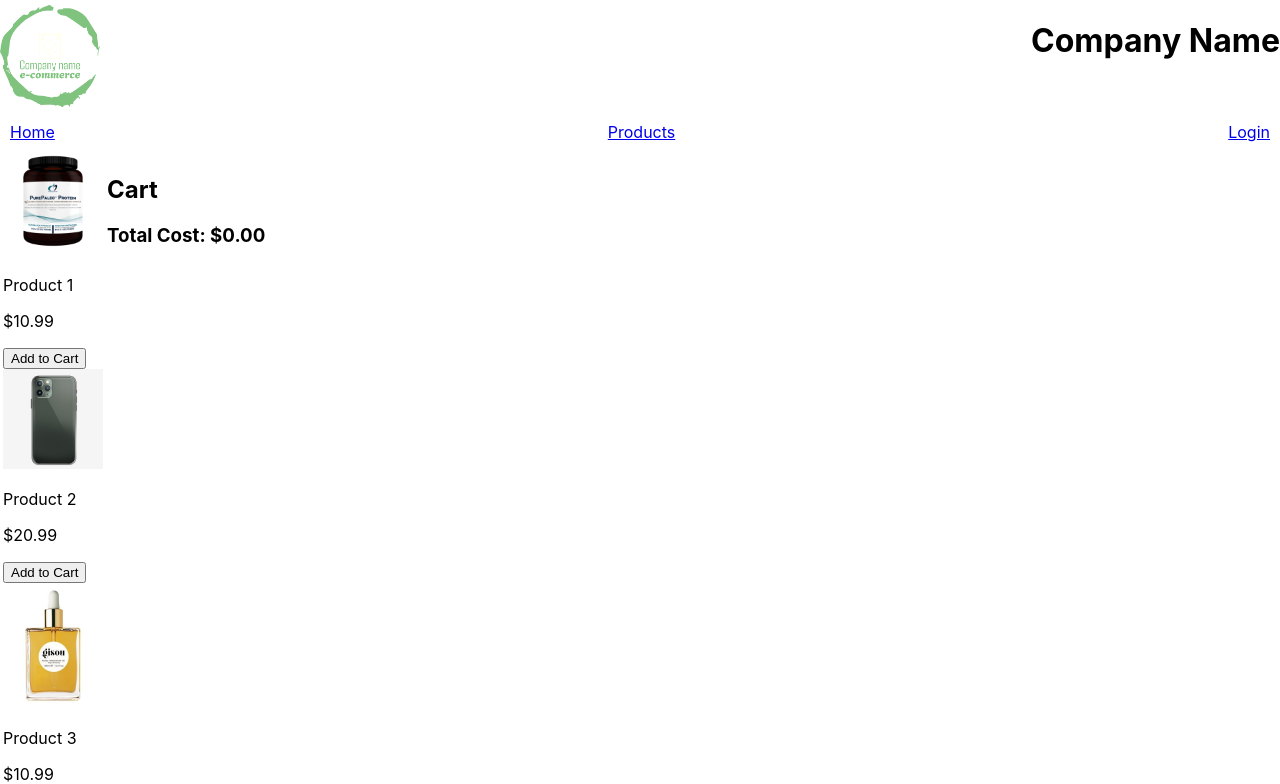
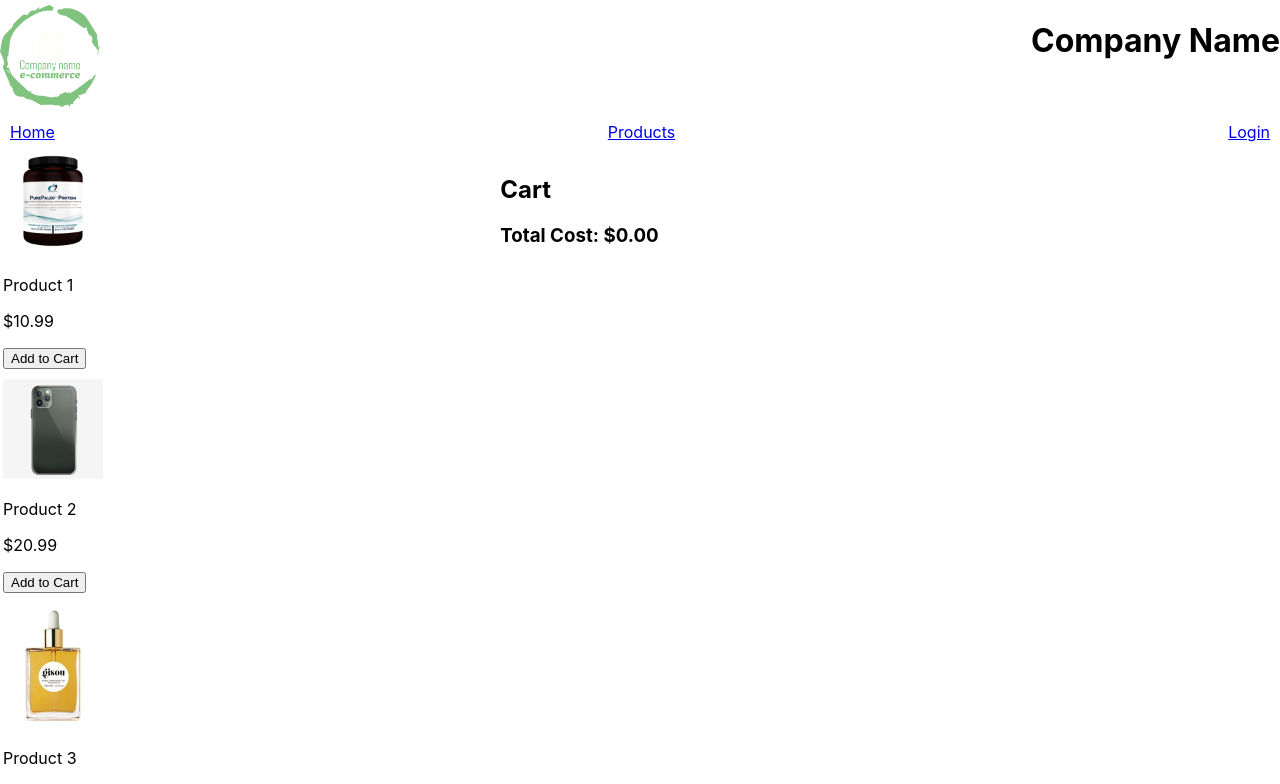
Before and after one commit to FahmiSar/ENSF-381-Assignment-4, a React (Create React App) app: page /Productpage in a window 1280 px wide. Shown: the top 784 px of the page. Built offline with nearby package versions, Linux system fonts and the light colour scheme.

Commit message:
made total cost for individual products along with overall total cost in cart

```diff
--- a/src/App.css
+++ b/src/App.css
@@ -52,3 +52,18 @@ img{
   justify-content: space-between;
   padding: 10px
 }
+
+
+/*Products css*/
+.product-page{
+  display: flex;
+  flex-direction: column;
+}
+
+.product-item{
+  margin-bottom: 10px;
+}
+
+.cart-item{
+  margin-bottom: 10px;
+}
--- a/src/component/CartItem.js
+++ b/src/component/CartItem.js
@@ -6,13 +6,18 @@ const CartItem = ({ item, removeFromCart }) => {
     removeFromCart(item);
   }
 
+  const calculateCostForOne = (item) => {
+    return(item.price * item.quantity).toFixed(2);
+  }
+
   return (
     <div className="cart-item">
       <img src={item.image} alt={item.name} />
       <div className="item-details">
         <p className="item-name">{item.name}</p>
-        <p className="item-price">{item.price}</p>
+        <p className="item-price">${item.price}</p>
         <p className="item-quantity">Quantity: {item.quantity}</p>
+        <p className="item-total-cost">Total Cost: ${calculateCostForOne(item)}</p>
         <button onClick={() => handleRemove(item)}>Remove</button>
       </div>
     </div>
```
